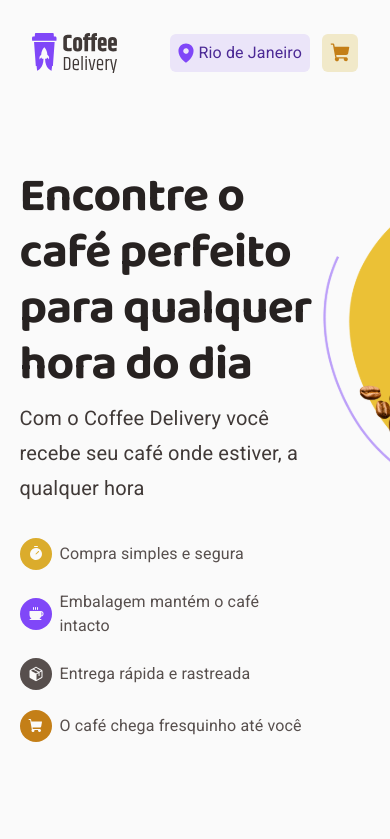
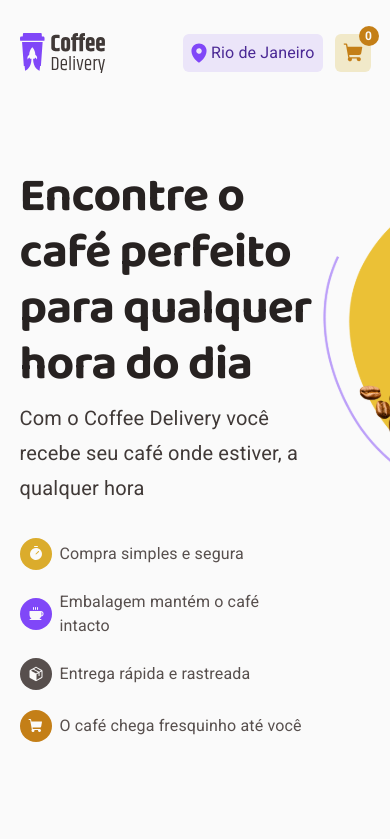
Before and after one commit to MoisesSantana/coffe-delivery, a React (Vite) app: page / in a window 390 px wide. Shown: the top 839 px of the page. Built offline with nearby package versions, Linux system fonts and the light colour scheme.

Commit message:
style: :lipstick: Reparações
contagem do carrinho, alinhamento do cabeçalho, media query

```diff
--- a/src/components/Header/header-styled.ts
+++ b/src/components/Header/header-styled.ts
@@ -1,16 +1,22 @@
 import { styled } from '@mui/material';
 
 export const HeaderContainer = styled('header')`
-  width: 100%;
-  background-color: #fafafa;
+  width: 60%;
+  background-color: ${({ theme }) => theme.palette.grey[100]};
   display: flex;
   justify-content: space-between;
-  padding: 0 4rem;
   margin: 0;
   height: 105px;
   align-items: center;
-  @media (max-width: 768px) {
-    padding: 0 2rem;
+  margin: auto;
+  @media (max-width: 1820px) {
+    width: 70%;
+  }
+  @media (max-width: 1540px) {
+    width: 80%;
+  }
+  @media (max-width: 1360px) {
+    width: 90%;
   }
 
   .actions {
@@ -23,21 +29,38 @@ export const HeaderContainer = styled('header')`
     div {
       padding: 8px;
       box-sizing: border-box;
-      background-color: orange;
       display: flex;
       gap: 4px;
       align-items: center;
       border-radius: 6px;
       height: 100%;
-      color: #4b2995;
+      color: ${({ theme }) => theme.palette.secondary.dark};
     }
 
     .location {
-      background-color: #ebe5f9;
+      background-color: ${({ theme }) => theme.palette.secondary.light};
     }
 
     .cart {
-      background-color: #f1e9c9;
+      background-color: ${({ theme }) => theme.palette.warning.light};
+      position: relative;
+
+      span {
+        display: flex;
+        align-items: center;
+        justify-content: center;
+        position: absolute;
+        border-radius: 50%;
+        font-family: ${({ theme }) => theme.typography.body2.fontFamily};
+        font-size: 12px;
+        font-weight: bold;
+        width: 20px;
+        height: 20px;
+        background-color: ${({ theme }) => theme.palette.warning.dark};
+        color: ${({ theme }) => theme.palette.grey[100]};
+        right: -8px;
+        top: -8px;
+      }
     }
   }
 `;
--- a/src/components/Header/index.tsx
+++ b/src/components/Header/index.tsx
@@ -11,6 +11,7 @@ export function Header() {
         </div>
         <div className="cart">
           <img src="./cart.svg" alt="carrinho" />
+          <span>0</span>
         </div>
       </section>
     </HeaderContainer>
--- a/src/pages/Checkout/checkout-styled.ts
+++ b/src/pages/Checkout/checkout-styled.ts
@@ -13,5 +13,6 @@ export const CheckoutContainer = styled(Box)`
   }
   @media (max-width: 1360px) {
     width: 90%;
+    flex-direction: column;
   }
 `;
--- a/src/pages/Checkout/components/CartList/cart-styled.ts
+++ b/src/pages/Checkout/components/CartList/cart-styled.ts
@@ -5,6 +5,11 @@ export const CartContainer = styled('aside')`
   display: flex;
   flex-direction: column;
   gap: 1rem;
+
+  @media (max-width: 1360px) {
+    width: 100%;
+    flex-direction: column;
+  }
 `;
 
 export const CartProductList = styled('ul')`
--- a/src/pages/Checkout/components/Form/form-styled.ts
+++ b/src/pages/Checkout/components/Form/form-styled.ts
@@ -6,4 +6,9 @@ export const FormContainer = styled('form')`
   flex-direction: column;
   justify-content: space-between;
   gap: 1rem;
+
+  @media (max-width: 1360px) {
+    width: 100%;
+    flex-direction: column;
+  }
 `;
--- a/src/pages/Success/success-styled.ts
+++ b/src/pages/Success/success-styled.ts
@@ -37,4 +37,10 @@ export const MainContent = styled(Box)`
     border-radius: 6px 36px;
     padding: 40px;
   }
+
+  @media (max-width: 1100px) {
+    img {
+      display: none;
+    }
+  }
 `;
--- a/src/styles/theme.ts
+++ b/src/styles/theme.ts
@@ -74,7 +74,7 @@ const theme = createTheme({
       color: '#574F4D',
     },
     body2: {
-      ly: '"Roboto", sans-serif',
+      fontFamily: '"Roboto", sans-serif',
       color: '#8d8686',
     },
   },
```
